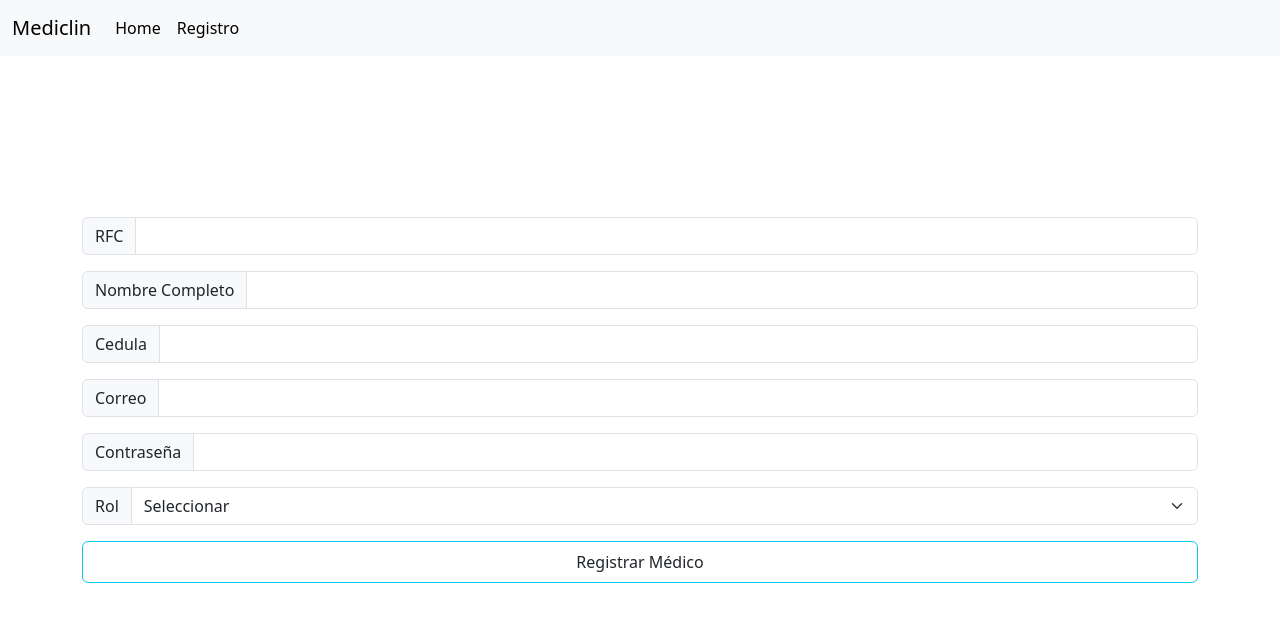
After one commit to iDiv3r/POO195, a Flask app: page /register in a window 1280 px wide. The commit adds this page. Shown: the top 622 px of the page. Run offline with Flask 3, Linux system fonts and the light colour scheme; some libraries are stand-ins or nearby versions.

Commit message:
Práctica 6 terminada

```diff
--- /dev/null
+++ b/PruebasFlask/app.py
@@ -0,0 +1,61 @@
+from flask import Flask, request, render_template, url_for, redirect, flash
+from flask_mysqldb import MySQL
+
+app = Flask(__name__)
+
+app.config['MYSQL_HOST'] = 'localhost'
+
+
+app.config['MYSQL_USER'] = 'root'
+
+app.config['MYSQL_PASSWORD'] = ''
+
+app.config['MYSQL_DB'] = 'bdFlask'
+
+app.secret_key= 'llave'
+
+mysql = MySQL(app)
+
+
+@app.route('/')
+def index():
+    return render_template('home.html')
+
+@app.route('/register')
+def register():
+    return render_template('registrosMedicos.html')
+
+@app.route('/guardarMedico',methods=['POST'])
+def guardarMedico():
+    if request.method == 'POST':
+
+        print(request.form)
+
+        txtRfc= request.form['txtRfc']
+        txtNombre = request.form['txtNombre']
+        txtCedula = request.form['txtCedula']
+        txtCorreo = request.form['txtCorreo']
+        txtPass = request.form['txtPass']
+        txtRol = request.form['txtRol']
+
+        try:
+
+            cursor = mysql.connection.cursor()
+            cursor.execute('INSERT INTO medico(rfc,nombreCompleto,cedula,correo,password,rol) values (%s,%s,%s,%s,%s,%s)', (txtRfc,txtNombre,txtCedula,txtCorreo,txtPass,txtRol))
+            mysql.connection.commit()
+
+
+            flash('El médico fue guardado correctamente')
+
+            return redirect(url_for('register'))
+
+        except:
+            flash('Error al guardar usuario')
+
+            return redirect(url_for('register'))
+
+
+
+
+if __name__ == '__main__':
+    app.run(port=3000, debug=True)
--- /dev/null
+++ b/PruebasFlask/templates/registrosMedicos.html
@@ -0,0 +1,123 @@
+<!DOCTYPE html>
+<html lang="en">
+<head>
+    <meta charset="UTF-8">
+    <meta name="viewport" content="width=device-width, initial-scale=1.0">
+    <link href="https://cdn.jsdelivr.net/npm/bootstrap@5.3.3/dist/css/bootstrap.min.css" rel="stylesheet" integrity="sha384-QWTKZyjpPEjISv5WaRU9OFeRpok6YctnYmDr5pNlyT2bRjXh0JMhjY6hW+ALEwIH" crossorigin="anonymous">
+    <title>Document</title>
+</head>
+<body>
+
+    <nav class="navbar navbar-expand-lg bg-body-tertiary">
+        <div class="container-fluid">
+            <a class="navbar-brand" href="#">Mediclin</a>
+            <button class="navbar-toggler" type="button" data-bs-toggle="collapse" data-bs-target="#navbarSupportedContent" aria-controls="navbarSupportedContent" aria-expanded="false" aria-label="Toggle navigation">
+                <span class="navbar-toggler-icon"></span>
+            </button>
+            <div class="collapse navbar-collapse" id="navbarSupportedContent">
+                <ul class="navbar-nav me-auto mb-2 mb-lg-0">
+                <li class="nav-item">
+                    <a class="nav-link active" aria-current="page" href="/">Home</a>
+                </li>
+                <ul class="navbar-nav me-auto mb-2 mb-lg-0">
+                    <li class="nav-item">
+                        <a class="nav-link active" aria-current="page" href="register">Registro</a>
+                    </li>
+
+            </div>
+        </div>
+    </nav>
+
+    <div class="">
+
+        {%   with msg= get_flashed_messages()   %}
+
+        {%   if msg     %}
+
+            {%   for mensaje in msg %}
+
+                <span class="position-absolute mt-5 start-50 translate-middle">{{mensaje}}</span>
+
+
+            {%   endfor     %}
+
+        {%   endif     %}
+
+        {%   endwith     %}
+    </div>
+
+
+    <div class="container position-absolute top-50 start-50 translate-middle">
+    <form action="/guardarMedico" method="POST">
+
+
+        <div class="input-group mb-3">
+            <span class="input-group-text" id="inputGroup-sizing-default">RFC</span>
+            <input type="text" class="form-control" aria-label="Sizing example input" aria-describedby="inputGroup-sizing-default" name="txtRfc">
+        </div>
+
+        <div class="input-group mb-3">
+            <span class="input-group-text" id="inputGroup-sizing-default">Nombre Completo</span>
+            <input type="text" class="form-control" aria-label="Sizing example input" aria-describedby="inputGroup-sizing-default" name="txtNombre">
+        </div>
+
+        <div class="input-group mb-3">
+            <span class="input-group-text" id="inputGroup-sizing-default">Cedula</span>
+            <input type="text" class="form-control" aria-label="Sizing example input" aria-describedby="inputGroup-sizing-default" name="txtCedula">
+        </div>
+
+        <div class="input-group mb-3">
+            <span class="input-group-text" id="inputGroup-sizing-default">Correo</span>
+            <input type="text" class="form-control" aria-label="Sizing example input" aria-describedby="inputGroup-sizing-default" name="txtCorreo">
+        </div>
+
+        <div class="input-group mb-3">
+            <span class="input-group-text" id="inputGroup-sizing-default">Contraseña</span>
+            <input type="text" class="form-control" aria-label="Sizing example input" aria-describedby="inputGroup-sizing-default" name="txtPass">
+        </div>
+
+
+        <div class="input-group mb-3">
+            <span class="input-group-text" id="inputGroup-sizing-default">Rol</span>
+
+            <select class="form-select" aria-label="Default select example" name="txtRol">
+                <option selected>Seleccionar</option>
+                <option value="1">Administrador</option>
+                <option value="2">Usuario</option>
+            </select>
+        </div>
+
+        <!-- <button type="button" class="btn border border-info w-100 py-2" data-bs-toggle="modal" data-bs-target="#exampleModal">
+            Registrar Médico
+        </button> -->
+
+        <button type="submit" class="btn border border-info w-100 py-2">
+            Registrar Médico
+        </button>
+
+    </form>
+
+    </div>
+
+
+    <!-- <div class="modal fade" id="exampleModal" tabindex="-1" aria-labelledby="exampleModalLabel" aria-hidden="true">
+        <div class="modal-dialog">
+            <div class="modal-content">
+                <div class="modal-header">
+                <h1 class="modal-title fs-5" id="exampleModalLabel">Modal title</h1>
+                <button type="button" class="btn-close" data-bs-dismiss="modal" aria-label="Close"></button>
+                </div>
+                <div class="modal-body">
+                ¿Seguro que quieres registrar al medico?
+                </div>
+                <div class="modal-footer">
+                <button type="button" class="btn btn-danger" data-bs-dismiss="modal">Cancelar</button>
+                <button type="submit" class="btn btn-success ">Registrar Medico</button>
+                </div>
+            </div>
+        </div>
+    </div> -->
+
+    <script src="https://cdn.jsdelivr.net/npm/bootstrap@5.3.3/dist/js/bootstrap.bundle.min.js" integrity="sha384-YvpcrYf0tY3lHB60NNkmXc5s9fDVZLESaAA55NDzOxhy9GkcIdslK1eN7N6jIeHz" crossorigin="anonymous"></script>
+</body>
+</html>
```
Also changed, not shown: CRUDAlbumes/app.py (+20 -16 lines), CRUDAlbumes/templates/index.html (+20 -1 lines), CRUDAlbumes/templates/xd.html (deleted, +0 -18 lines), PruebasFlask/templates/home.html (added, +36 -0 lines).
